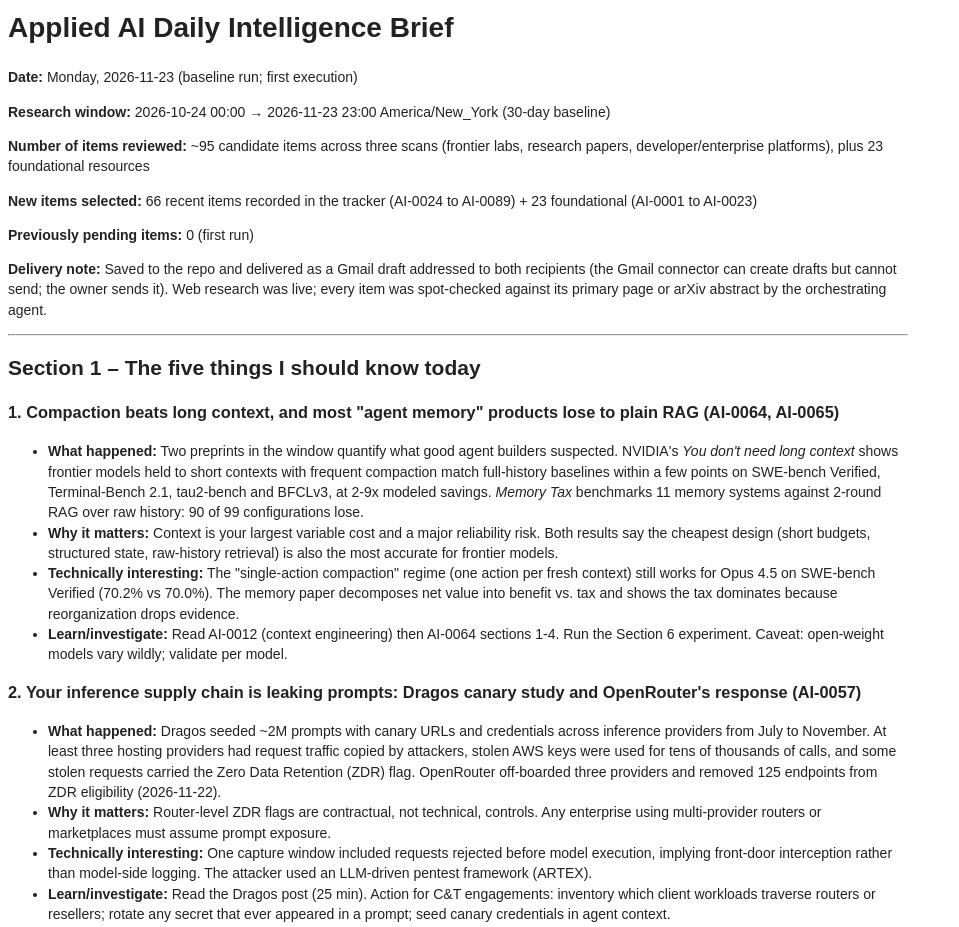
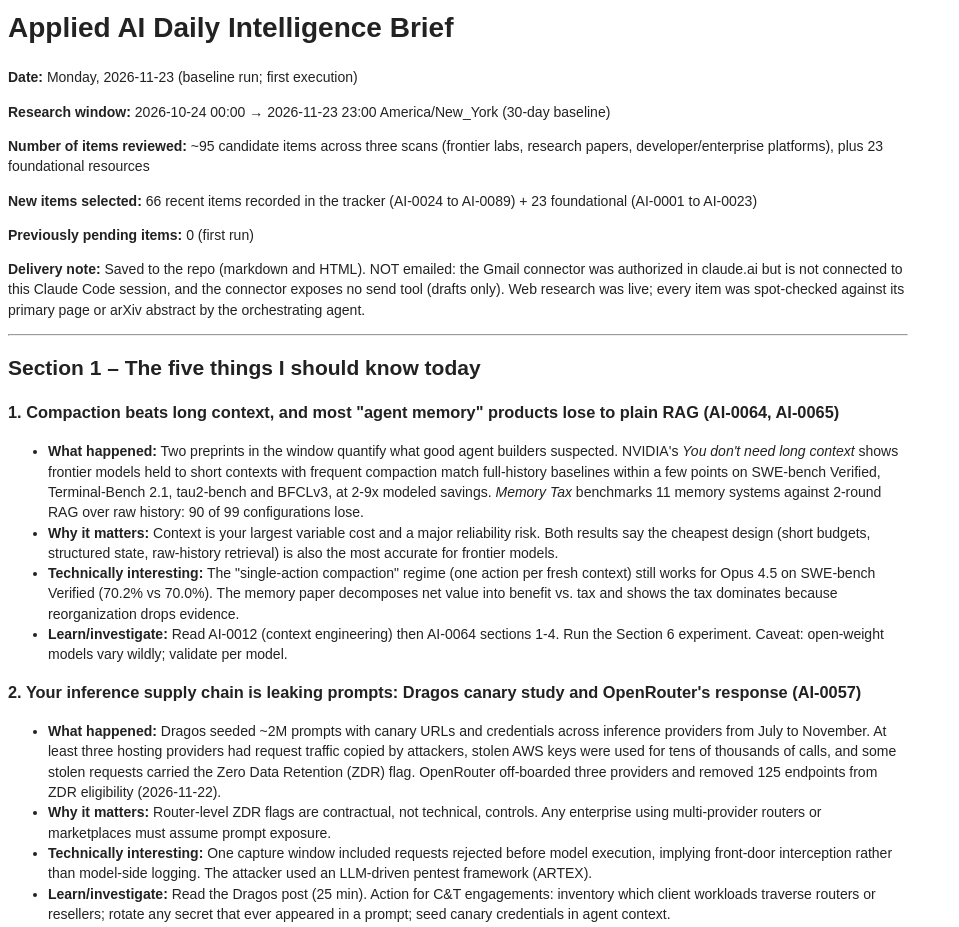
Before and after one commit to agupta-CT/sme-ai-intelligence, a plain HTML site: page daily_reports/2026-11-23.html in a window 1280 px wide. Shown: the top 927 px of the page, without its empty margins (0-959 px from the left). Drawn offline with Linux system fonts and the light colour scheme.

Commit message:
Correct delivery status: brief not emailed; log Gmail connection outcome
Co-Authored-By: Claude Fable 5.1 <noreply@anthropic.com>

```diff
--- a/daily_reports/2026-11-23.html
+++ b/daily_reports/2026-11-23.html
@@ -4,7 +4,7 @@
 <p><b>Number of items reviewed:</b> ~95 candidate items across three scans (frontier labs, research papers, developer/enterprise platforms), plus 23 foundational resources</p>
 <p><b>New items selected:</b> 66 recent items recorded in the tracker (AI-0024 to AI-0089) + 23 foundational (AI-0001 to AI-0023)</p>
 <p><b>Previously pending items:</b> 0 (first run)</p>
-<p><b>Delivery note:</b> Saved to the repo and delivered as a Gmail draft addressed to both recipients (the Gmail connector can create drafts but cannot send; the owner sends it). Web research was live; every item was spot-checked against its primary page or arXiv abstract by the orchestrating agent.</p>
+<p><b>Delivery note:</b> Saved to the repo (markdown and HTML). NOT emailed: the Gmail connector was authorized in claude.ai but is not connected to this Claude Code session, and the connector exposes no send tool (drafts only). Web research was live; every item was spot-checked against its primary page or arXiv abstract by the orchestrating agent.</p>
 <hr>
 <h2>Section 1 – The five things I should know today</h2>
 <h3>1. Compaction beats long context, and most "agent memory" products lose to plain RAG (AI-0064, AI-0065)</h3>
```
Also changed, not shown: 2 other files.
